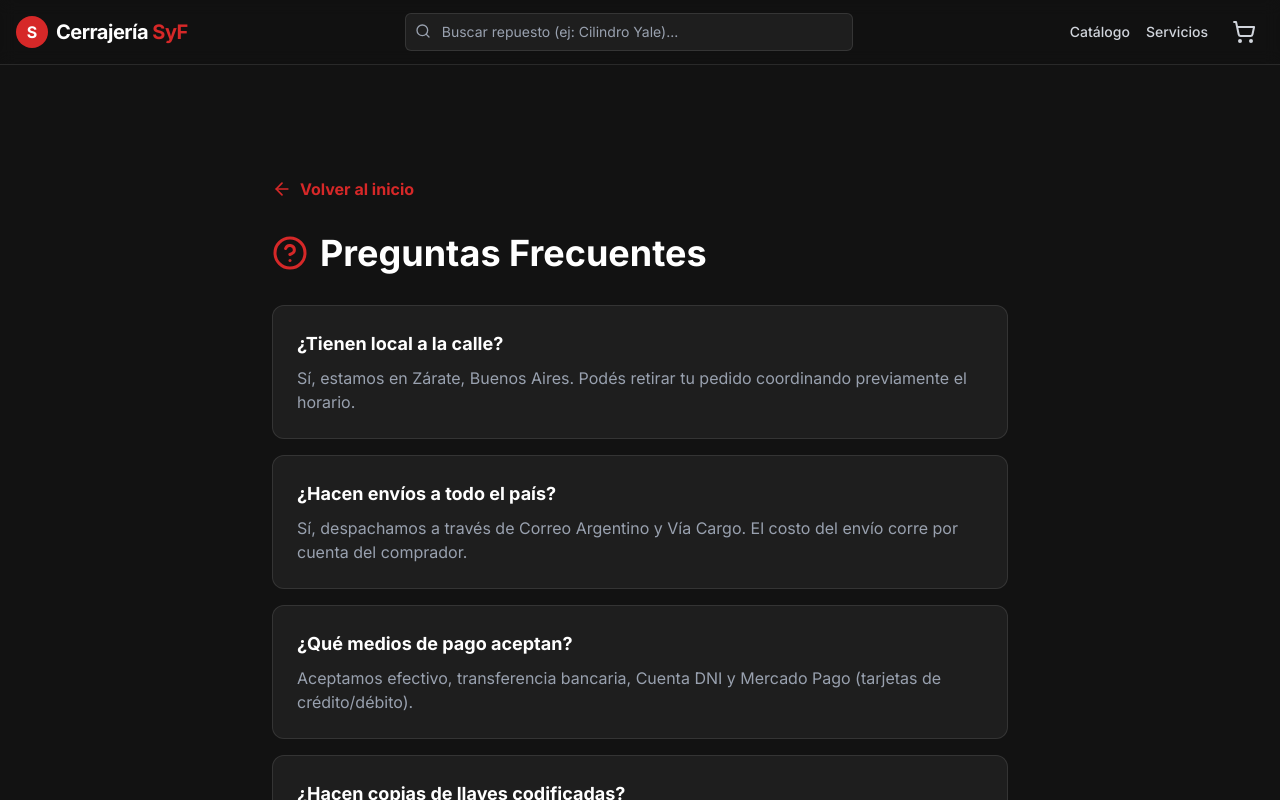
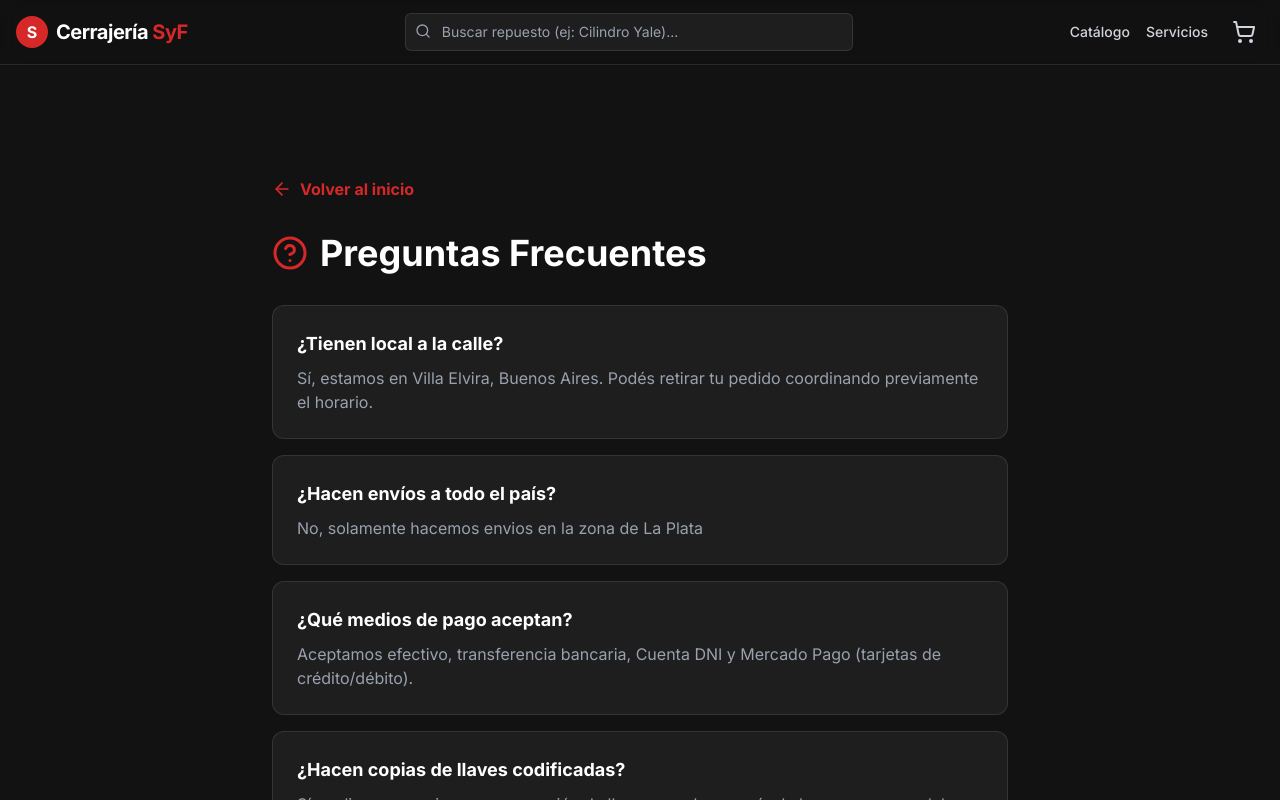
Before and after one commit to IgnacioRoveres/Cerrajeria-SyA, a Next.js app: page /preguntas-frecuentes in a window 1280 px wide. Shown: the top 800 px of the page. Built offline with nearby package versions, Linux system fonts and the light colour scheme.

Commit message:
pulidita

```diff
--- a/app/como-comprar/page.js
+++ b/app/como-comprar/page.js
@@ -6,7 +6,7 @@ export default function ComoComprarPage() {
     { icon: <ShoppingCart size={32} />, title: "1. Elegí tus productos", desc: "Navegá por nuestro catálogo y agregá lo que necesites al carrito." },
     { icon: <MessageCircle size={32} />, title: "2. Enviá tu pedido", desc: "Desde el carrito, hacé clic en 'Enviar por WhatsApp'. Se abrirá un chat con el detalle listo." },
     { icon: <CreditCard size={32} />, title: "3. Coordiná el pago", desc: "Te confirmamos el stock y te pasamos los datos para transferir o pagar con QR." },
-    { icon: <Truck size={32} />, title: "4. Recibí tu compra", desc: "Despachamos por correo, moto-mensajería o podés retirar por el taller en Zárate." },
+    { icon: <Truck size={32} />, title: "4. Recibí tu compra", desc: "Despachamos por correo o podés retirar por el local." },
   ];
 
   return (
--- a/app/preguntas-frecuentes/page.js
+++ b/app/preguntas-frecuentes/page.js
@@ -3,8 +3,8 @@ import { ArrowLeft, HelpCircle } from "lucide-react";
 
 export default function FAQPage() {
   const faqs = [
-    { q: "¿Tienen local a la calle?", a: "Sí, estamos en Zárate, Buenos Aires. Podés retirar tu pedido coordinando previamente el horario." },
-    { q: "¿Hacen envíos a todo el país?", a: "Sí, despachamos a través de Correo Argentino y Vía Cargo. El costo del envío corre por cuenta del comprador." },
+    { q: "¿Tienen local a la calle?", a: "Sí, estamos en Villa Elvira, Buenos Aires. Podés retirar tu pedido coordinando previamente el horario." },
+    { q: "¿Hacen envíos a todo el país?", a: "No, solamente hacemos envios en la zona de La Plata" },
     { q: "¿Qué medios de pago aceptan?", a: "Aceptamos efectivo, transferencia bancaria, Cuenta DNI y Mercado Pago (tarjetas de crédito/débito)." },
     { q: "¿Hacen copias de llaves codificadas?", a: "Sí, realizamos copias y programación de llaves para la mayoría de las marcas y modelos de vehículos." },
     { q: "¿Los precios incluyen IVA?", a: "Los precios publicados en el catálogo son finales para consumidor final." },
```
